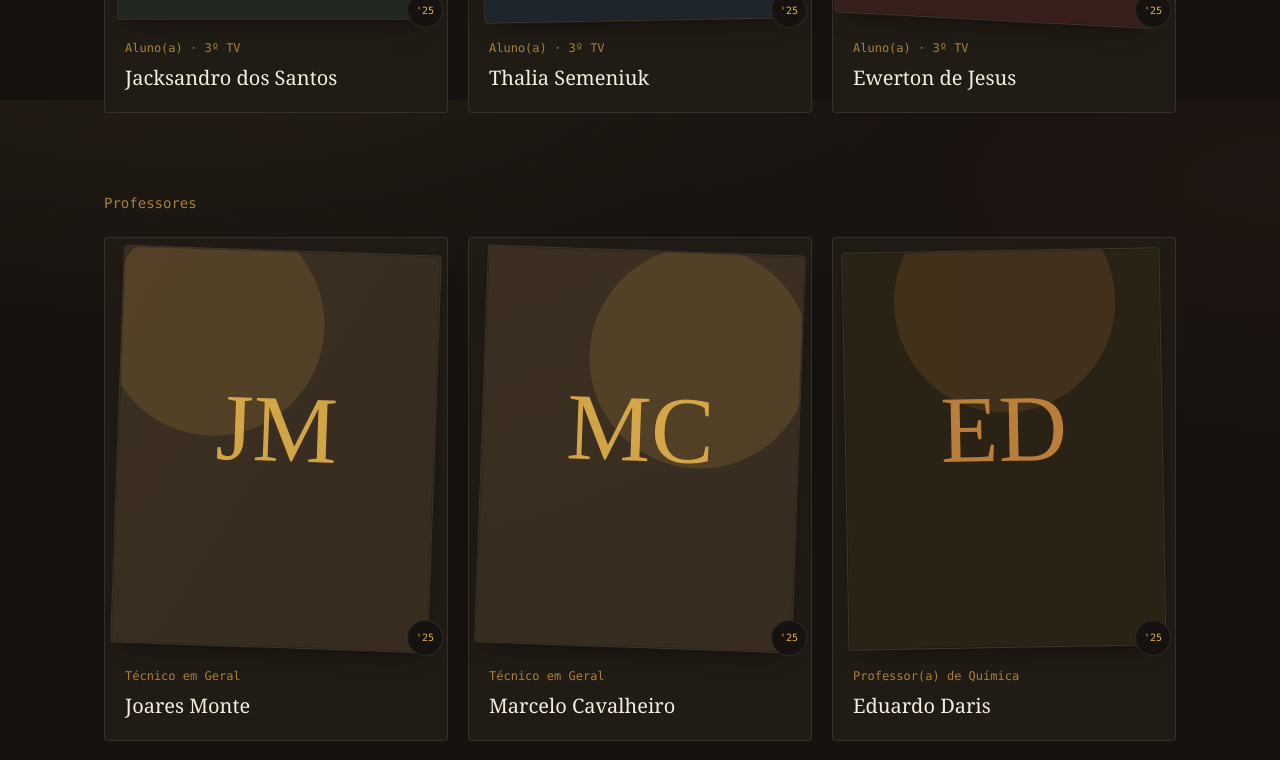
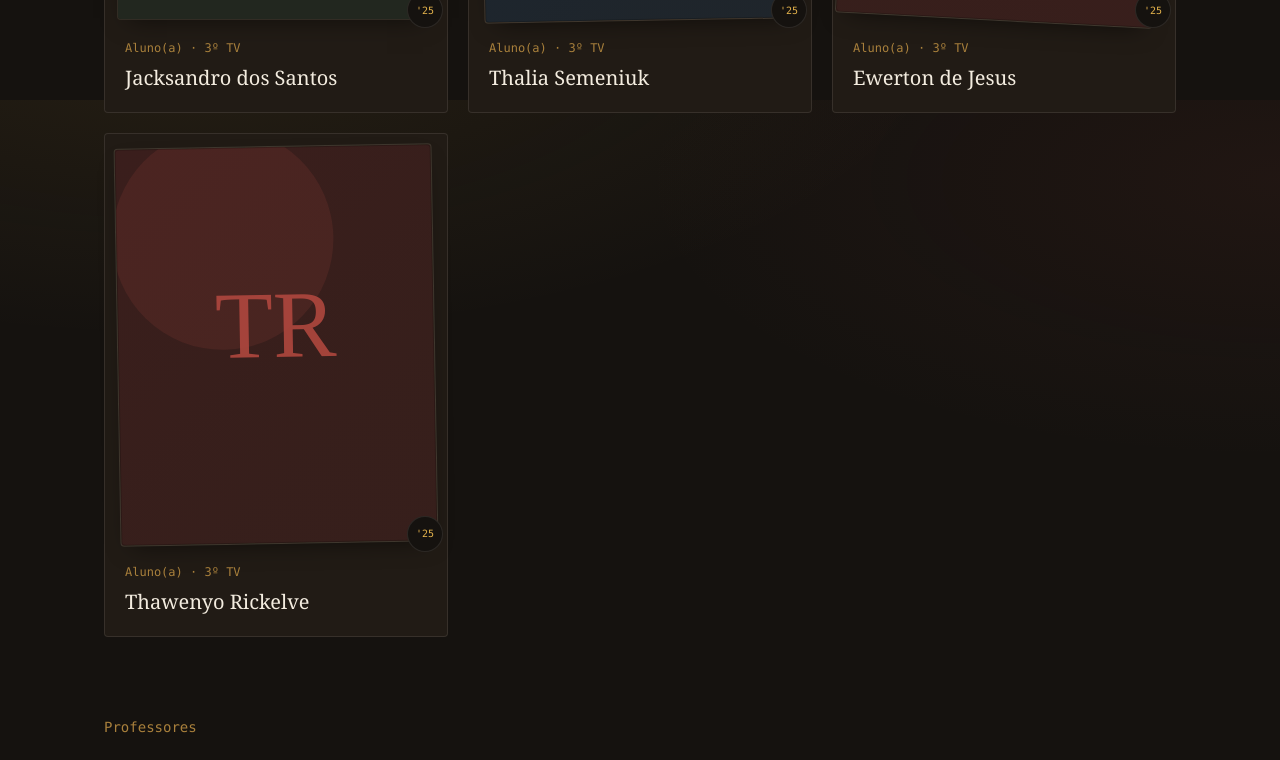
Before and after one commit to NixHokori1211/Anu-rio-3tv2025, a Next.js app: page /pessoas in a window 1280 px wide. Shown: the part 3900-4660 px from the top of the page. Built offline with nearby package versions, Linux system fonts and the light colour scheme.

Commit message:
content: técnicos contam como professores; adiciona Thawenyo Rickelve

```diff
--- a/src/data/students.ts
+++ b/src/data/students.ts
@@ -27,4 +27,5 @@ export const students: Student[] = [
   { id: "jacksandro-dos-santos", name: "Jacksandro dos Santos", photo: "/mock/jacksandro-dos-santos.jpg", className: "3º TV", description: "", quote: "", memories: [] },
   { id: "thalia-semeniuk", name: "Thalia Semeniuk", photo: "/mock/thalia-semeniuk.jpg", className: "3º TV", description: "", quote: "", memories: [] },
   { id: "ewerton-de-jesus", name: "Ewerton de Jesus", photo: "/mock/ewerton-de-jesus.jpg", className: "3º TV", description: "", quote: "", memories: [] },
+  { id: "thawenyo-rickelve", name: "Thawenyo Rickelve", photo: "/mock/thawenyo-rickelve.jpg", className: "3º TV", description: "", quote: "", memories: [] },
 ];
--- a/src/data/turma.ts
+++ b/src/data/turma.ts
@@ -13,7 +13,7 @@ export const turma = {
 };
 
 export const classStats: ClassStat[] = [
-  { label: "Alunos formados", value: "21" },
+  { label: "Alunos formados", value: "22" },
   { label: "Anos juntos", value: "3" },
   { label: "Provas de última hora", value: "∞" },
   { label: "Grupos de WhatsApp criados", value: "14" },
--- a/src/lib/people.ts
+++ b/src/lib/people.ts
@@ -23,11 +23,10 @@ export function studentToPersonCard(student: Student): PersonCardData {
 }
 
 export function teacherToPersonCard(teacher: Teacher): PersonCardData {
-  const isStaffRole = teacher.subject.toLowerCase().startsWith("técnic");
   return {
     id: teacher.id,
     name: teacher.name,
-    role: isStaffRole ? teacher.subject : `Professor(a) de ${teacher.subject}`,
+    role: `Professor(a) de ${teacher.subject}`,
     description: teacher.yearsAtSchool ? `${teacher.yearsAtSchool} anos nesta escola.` : "",
     note: teacher.message,
     photo: teacher.photo,
```
